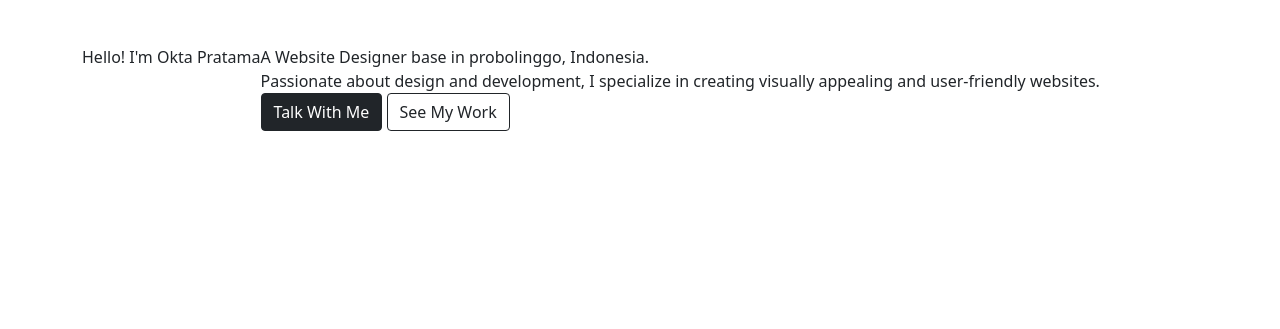
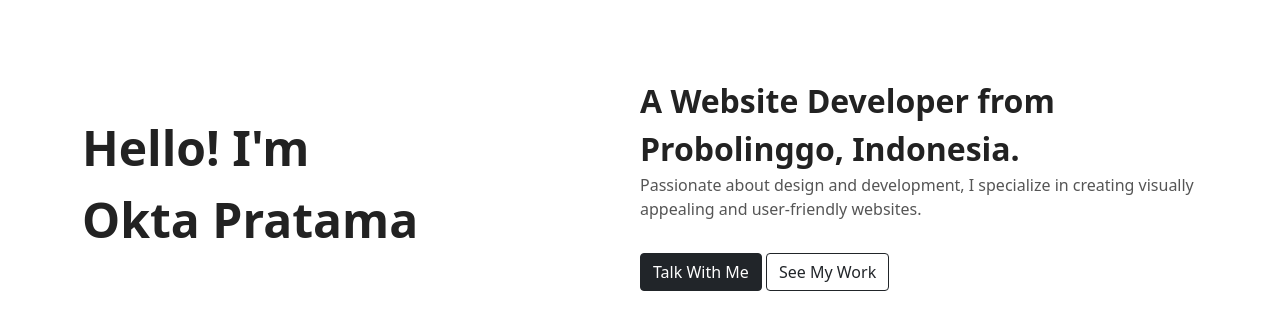
Before and after one commit to Okta-Pratama/Okta-Pratama.github.io, a plain HTML site: page index.html in a window 1280 px wide. Shown: the part 55-384 px from the top of the page. Drawn offline with nearby package versions, Linux system fonts and the light colour scheme.

Commit message:
new hero

```diff
--- a/index.html
+++ b/index.html
@@ -6,6 +6,12 @@
   <title>Okta Pratama</title>
   <link rel="stylesheet" href="style.css">
   <link href="https://cdn.jsdelivr.net/npm/bootstrap@5.0.2/dist/css/bootstrap.min.css" rel="stylesheet" integrity="sha384-EVSTQN3/azprG1Anm3QDgpJLIm9Nao0Yz1ztcQTwFspd3yD65VohhpuuCOmLASjC" crossorigin="anonymous">
+  <meta name="keywords" content="Website Developer, Web Developer Indonesia, Okta Pratama, Portofolio Web Developer, Front-End Developer, Back-End Developer, Full Stack Developer" />
+  <meta name="description" content="Portofolio Okta Pratama, Website Developer yang berpengalaman dalam membangun website responsif, cepat, dan fungsional menggunakan teknologi modern." />
+  <meta property="og:title" content="Portofolio Okta Pratama – Website Developer" />
+  <meta property="og:description" content="Kenali karya-karya terbaik Okta Pratama dalam pengembangan website, mulai dari landing page hingga sistem web yang kompleks dan profesional." />
+
+
 </head>
 <body>
   <nav class="navbar">
@@ -38,11 +44,13 @@
   <section class="hero-section">
     <div class="container container-hero">
       <div class="content-left">
-        <div class="greeting">Hello! I'm Okta Pratama</div>
+        <div class="greeting">Hello! I'm <br> Okta Pratama</div>
       </div>
       <div class="content-right">
-        <div class="job">A Website Designer base in probolinggo, Indonesia.</div>
-        <div class="description">Passionate about design and development, I specialize in creating visually appealing and user-friendly websites.</div>
+        <div class="title">
+          <div class="job">A Website Developer from Probolinggo, Indonesia.</div>
+          <div class="description">Passionate about design and development, I specialize in creating visually appealing and user-friendly websites.</div>
+        </div>
         <div class="btn-hero">
           <a href="#" class="btn btn-dark">Talk With Me</a>
           <a href="#" class="btn btn-outline-dark">See My Work</a>
--- a/style.css
+++ b/style.css
@@ -61,9 +61,40 @@ nav{
 }
 
 .hero-section{
-    padding: 2rem 0;
+    padding: 4rem 0;
 }
 
 .container-hero{
     display: flex;
 }
+.content-left{
+    flex: 1;
+    display: flex;
+    flex-direction: column;
+    justify-content: center;
+    gap: 1rem;
+}
+
+.greeting{
+    font-size: 3rem;
+    font-weight: bold;
+    color: #222222;
+}
+.content-right{
+    gap: 2rem;
+    flex: 1;
+    display: flex;
+    align-items: flex-start;
+    flex-direction: column;;
+}
+
+.job{
+    font-size: 2rem;
+    font-weight: bold;
+    color: #222222;
+}
+
+.description{
+    font-size: 1rem;
+    color: #555555;
+}
```
Also changed, not shown: img/Okta.png (added).
